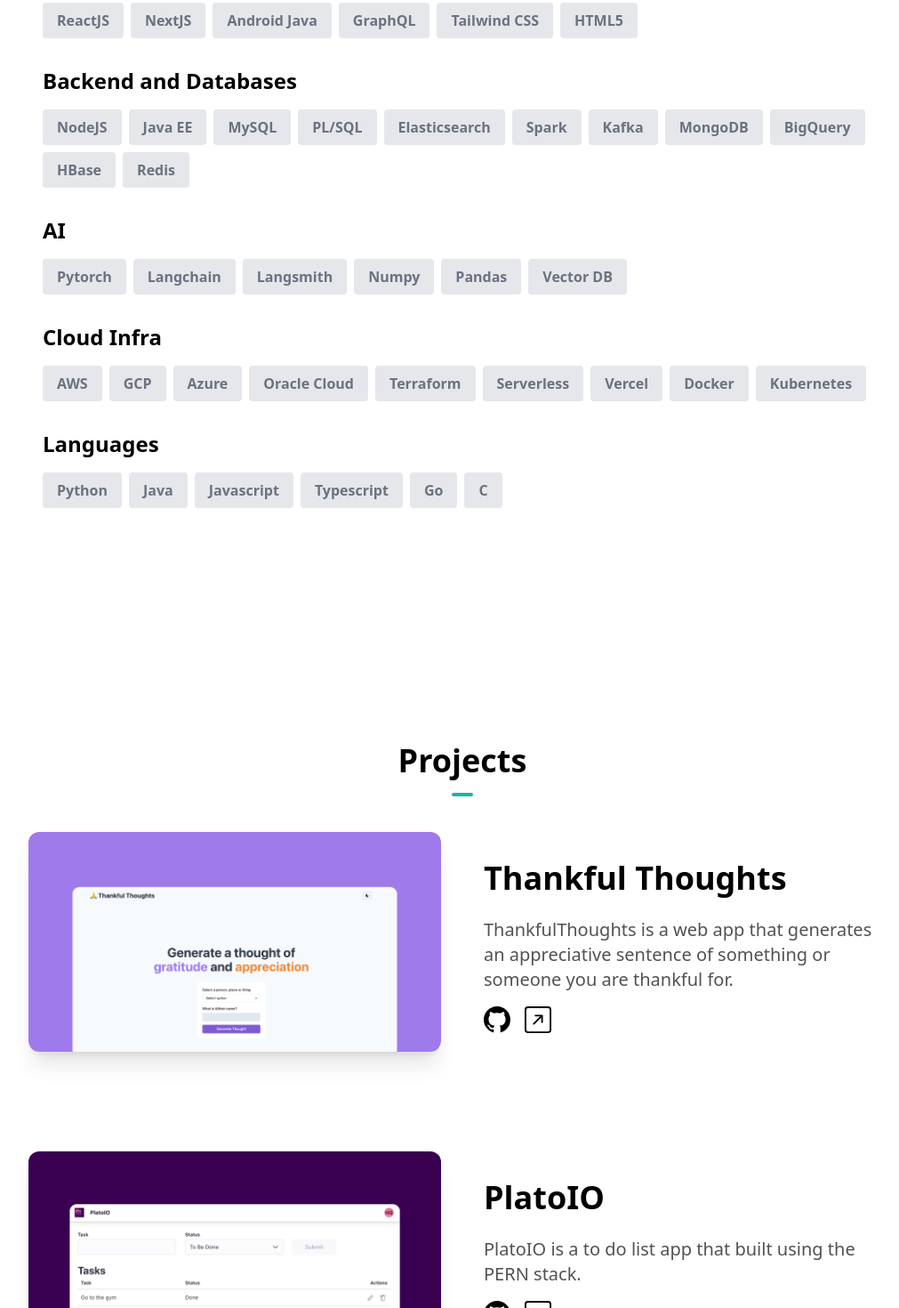
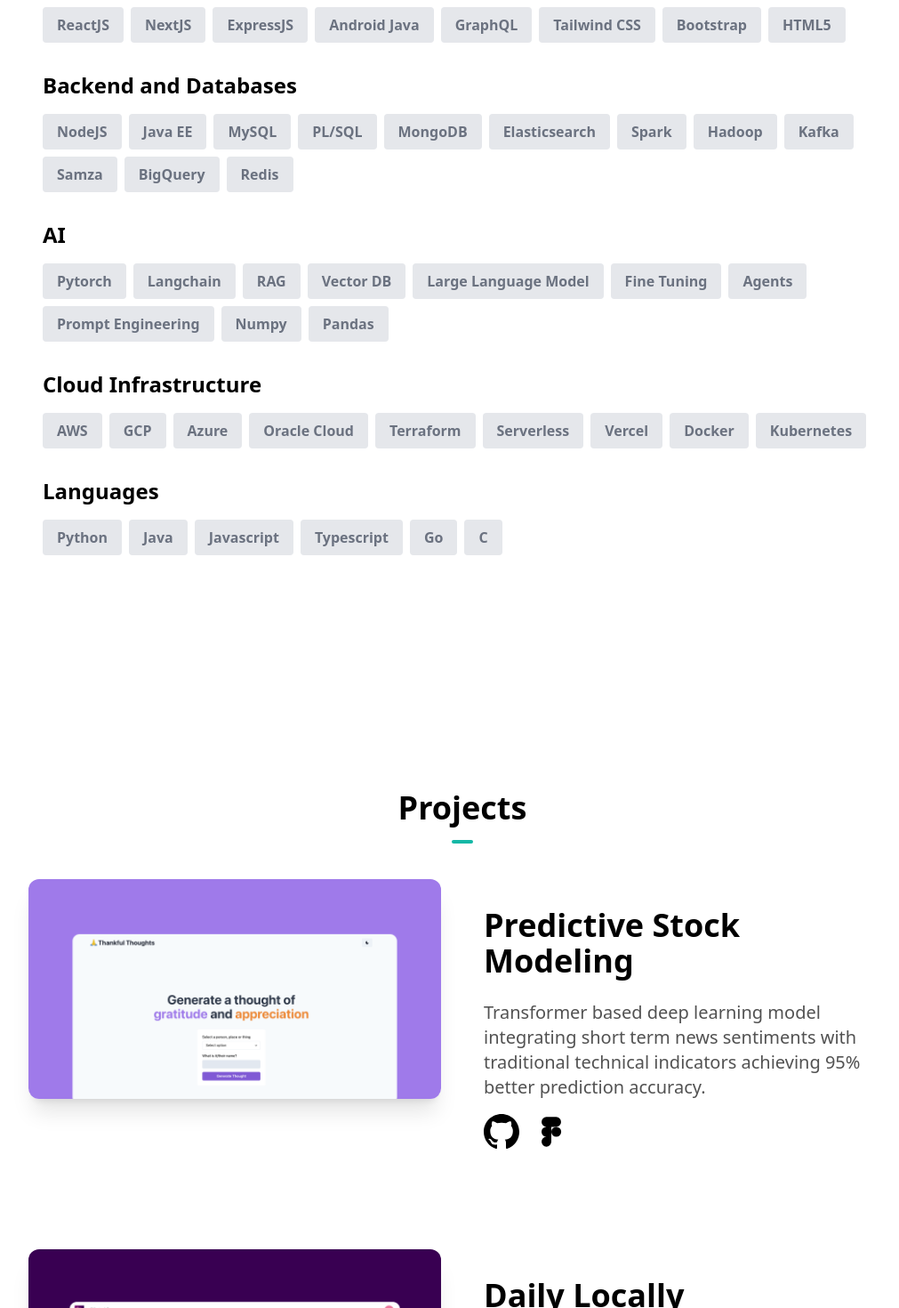
Before and after one commit to kirubarajm/kirubarajm-portfolio-website, a Next.js app: page / in a window 1280 px wide. Shown: the part 1060-2530 px from the top of the page at 89% size, without its empty margins (120-1131 px from the left). Built offline with nearby package versions, Linux system fonts and the light colour scheme.

Commit message:
Projects section content changes, with minor fixes to other section layouts.

```diff
--- a/src/components/AboutSection.tsx
+++ b/src/components/AboutSection.tsx
@@ -1,21 +1,19 @@
 import React from "react"
 
 const webMobileSkills = [
-  "ReactJS", "NextJS", "Android Java", "GraphQL", "Tailwind CSS", "HTML5"
+  "ReactJS", "NextJS", "ExpressJS", "Android Java", "GraphQL", "Tailwind CSS", "Bootstrap", "HTML5"
 ]
 
 const backendSkills = [
-  "NodeJS", "Java EE", "MySQL", "PL/SQL", "Elasticsearch", "Spark",
-  "Kafka", "MongoDB", "BigQuery", "HBase", "Redis"
+  "NodeJS", "Java EE", "MySQL", "PL/SQL", "MongoDB", "Elasticsearch", "Spark", "Hadoop", "Kafka", "Samza", "BigQuery", "Redis"
 ]
 
 const aiSkills = [
-  "Pytorch", "Langchain", "Langsmith", "Numpy", "Pandas", "Vector DB"
+  "Pytorch", "Langchain", "RAG", "Vector DB", "Large Language Model", "Fine Tuning", "Agents", "Prompt Engineering", "Numpy", "Pandas"
 ]
 
 const cloudSkills = [
-  "AWS", "GCP", "Azure", "Oracle Cloud", "Terraform", "Serverless", "Vercel",
-  "Docker", "Kubernetes"
+  "AWS", "GCP", "Azure", "Oracle Cloud", "Terraform", "Serverless", "Vercel", "Docker", "Kubernetes"
 ]
 
 const languages = [
@@ -65,7 +63,7 @@
             </div>
           </div>
           <div>
-            <h1 className="text-2xl font-bold mb-4">Cloud Infra</h1>
+            <h1 className="text-2xl font-bold mb-4">Cloud Infrastructure</h1>
             {/* <hr className="w-full h-1 my-2 bg-gray-300 border-0 rounded"></hr> */}
             <div className="flex flex-wrap">
               {cloudSkills.map((skill, idx) => (
--- a/src/components/HeroSection.tsx
+++ b/src/components/HeroSection.tsx
@@ -55,7 +55,7 @@
           offset={-100}
           duration={500}
         >
-          <HiArrowDown size={35} className="animate-bounce" />
+          <HiArrowDown size={40} className="animate-bounce" />
         </Link>
       </div>
     </section>
--- a/src/components/Navbar.tsx
+++ b/src/components/Navbar.tsx
@@ -39,7 +39,7 @@
           <div className="flex items-center justify-between py-3 md:py-5 md:block">
             <Link to="home">
               <div className="container flex items-center space-x-2">
-                <h2 className="text-2xl font-bold">Kirubaraj</h2>
+                <h2 className="text-2xl font-bold">Kirubaraj Manimathavan</h2>
               </div>
             </Link>
             <div className="md:hidden">
--- a/src/components/ProjectsSection.tsx
+++ b/src/components/ProjectsSection.tsx
@@ -2,31 +2,50 @@
 import Image from "next/image"
 import Link from "next/link"
 import SlideUp from "./SlideUp"
-import { BsGithub, BsArrowUpRightSquare } from "react-icons/bs"
+import { BsGithub } from "react-icons/bs"
+import { BiLogoFigma } from "react-icons/bi";
+import { RxVideo } from "react-icons/rx";
+import { FaGoogleScholar } from "react-icons/fa6";
 
 const projects = [
   {
-    name: "Thankful Thoughts",
+    name: "Predictive Stock Modeling",
     description:
-      "ThankfulThoughts is a web app that generates an appreciative sentence of something or someone you are thankful for.",
+      "Transformer based deep learning model integrating short term news sentiments with traditional technical indicators achieving 95% better prediction accuracy.",
     image: "/thankfulthoughts.png",
-    github: "https://github.com/hqasmei/thankful-thoughts",
-    link: "https://thankfulthoughts.io/",
+    github: "https://github.com/kirubarajm/stock-predictive-model",
+    design: "",
+    thesis: "https://drive.google.com/file/d/159MrDcPCPRby6IWoAJysyVkLbKojDhio/view",
+    demo: "https://www.youtube.com/watch?v=wbhHdZQHf4o",
   },
   {
-    name: "PlatoIO",
-    description: "PlatoIO is a to do list app that built using the PERN stack.",
+    name: "Daily Locally",
+    description: "A native Android mobile platform to buy and sell D2C food products powered by a highly scalable backend and web dashboard.",
     image: "/platoio.png",
-    github: "https://github.com/hqasmei/platoio",
-    link: "https://platoio.com/register",
+    github: "https://github.com/kirubarajm/Daily-Locally",
+    design: "https://www.figma.com/proto/NCjc4TDdpTYRTUGgFgGlmK/Daily-Locally---Buy-and-Sell----Latest-Design?node-id=1-6426&t=8ok944674XFj41dO-1",
+    thesis: "",
+    demo: "",
   },
   {
-    name: "Kator Family Photos",
+    name: "Eat From Home",
     description:
-      "Kator Family Photos is a photos and video digitization service in the LA area.",
+      "A food delivery platform with independent Android apps for buyers, sellers and delivery partners, interconnected by a high performance backend.",
     image: "/familyphotos.png",
-    github: "https://github.com/hqasmei/katorfamilyphotos",
-    link: "https://katorfamilyphotos.com/",
+    github: "https://github.com/kirubarajm/Eat-From-Home",
+    design: "https://drive.google.com/file/d/1VnkZwpaO4FDFKSmNvc39gR7rIVN4z5fe/view?usp=sharing",
+    thesis: "",
+    demo: "",
+  },
+  {
+    name: "Virtual Fit",
+    description:
+      "A full-stack web application powered by a ResNet based deep learning model to measure human body measurements with just 2 images.",
+    image: "/familyphotos.png",
+    github: "",
+    design: "",
+    thesis: "",
+    demo: "",
   },
 ]
 
@@ -45,7 +64,7 @@
               <SlideUp offset="-300px 0px -300px 0px">
                 <div className="flex flex-col  animate-slideUpCubiBezier animation-delay-2 md:flex-row md:space-x-12">
                   <div className=" md:w-1/2">
-                    <Link href={project.link}>
+                    <Link href={project.design}>
                       <Image
                         src={project.image}
                         alt=""
@@ -63,13 +82,13 @@
                     <div className="flex flex-row align-bottom space-x-4">
                       <Link href={project.github} target="_blank">
                         <BsGithub
-                          size={30}
+                          size={40}
                           className="hover:-translate-y-1 transition-transform cursor-pointer"
                         />
                       </Link>
-                      <Link href={project.link} target="_blank">
-                        <BsArrowUpRightSquare
-                          size={30}
+                      <Link href={project.design} target="_blank">
+                        <BiLogoFigma
+                          size={40}
                           className="hover:-translate-y-1 transition-transform cursor-pointer"
                         />
                       </Link>
```
